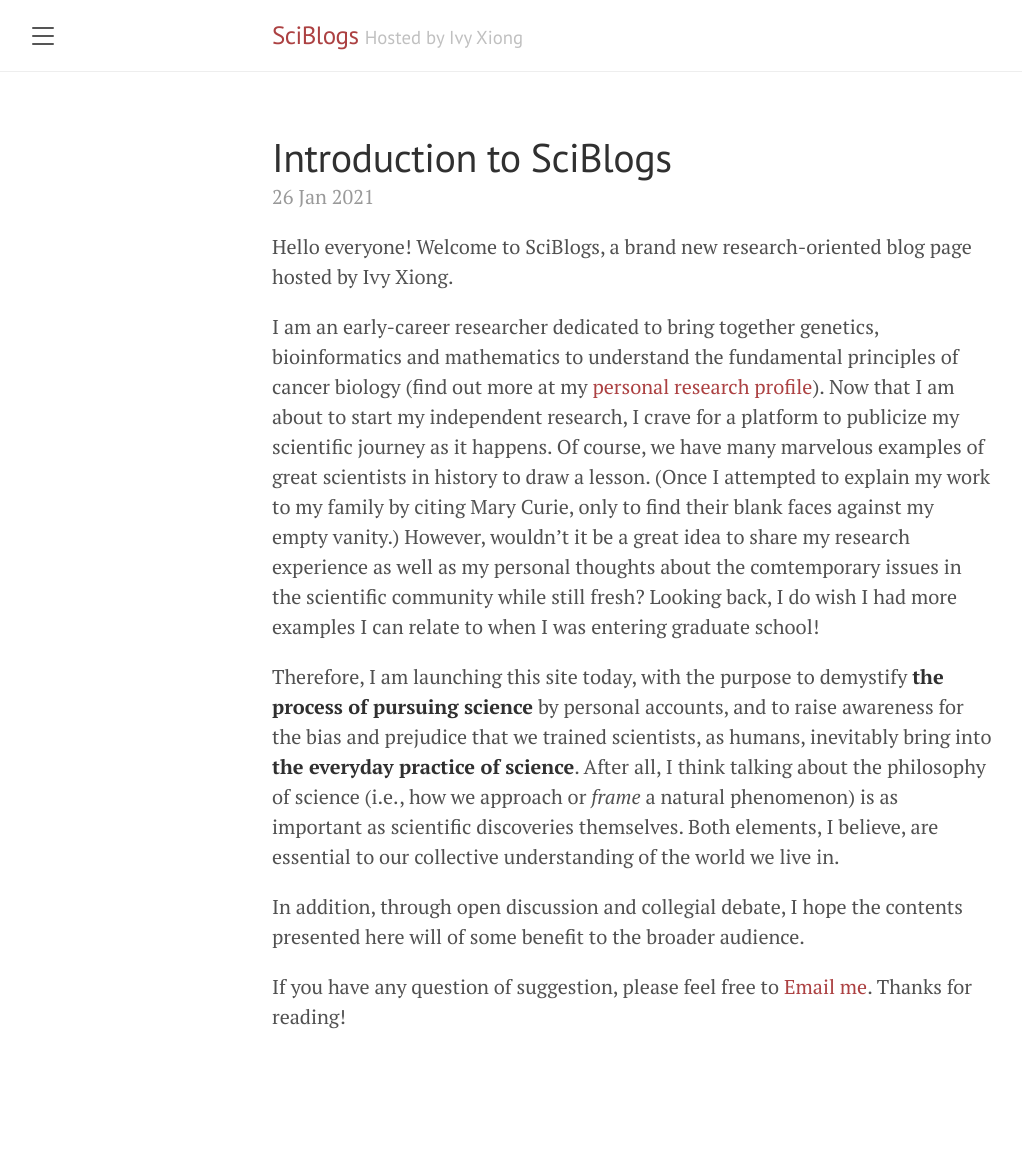
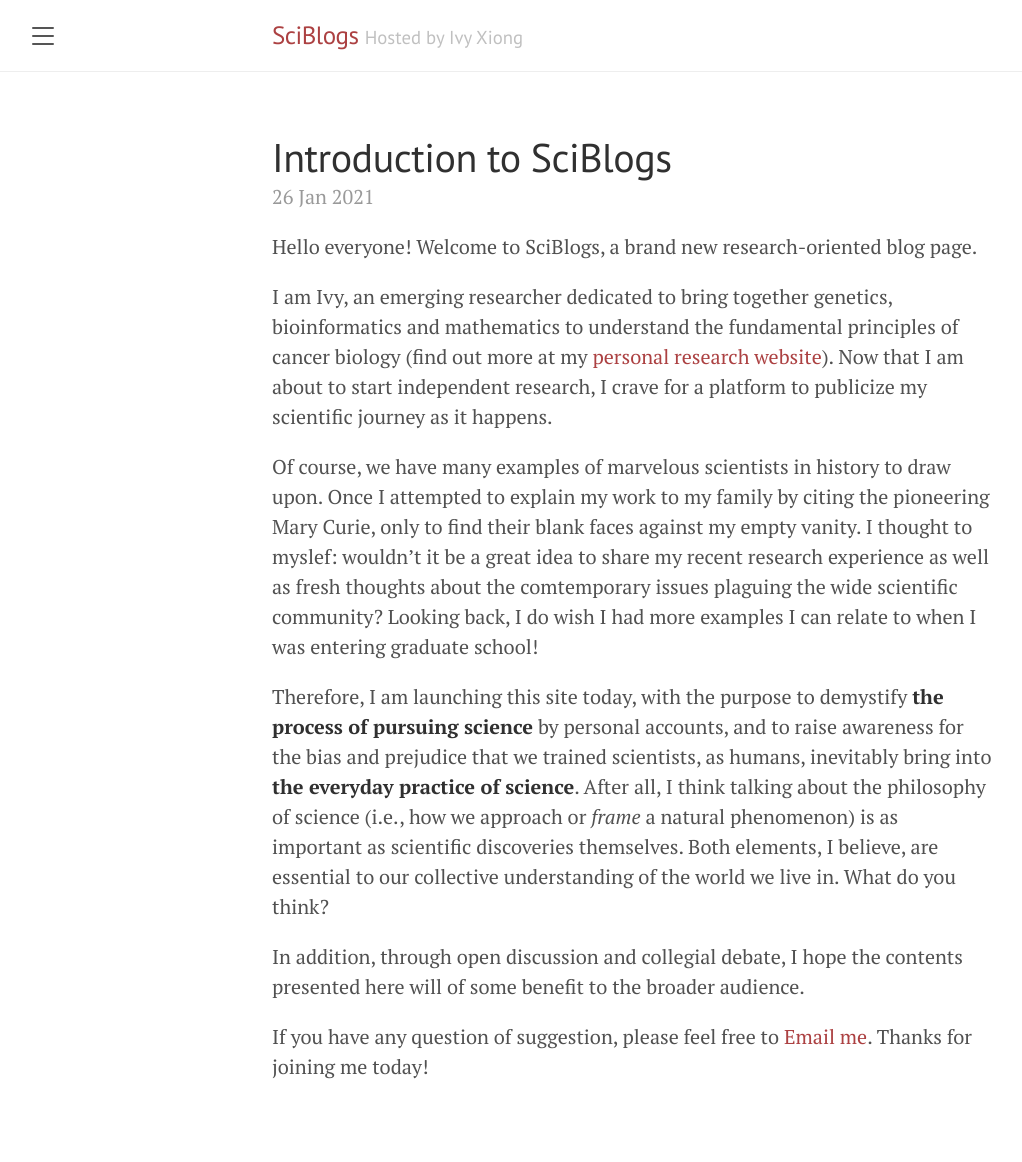
Before and after one commit to ivyxiong/SciBlogs, a Jekyll site: the page built from _posts/2021-01-26-introduction.md, in a window 1280 px wide. Shown: the whole page, without its empty margins (8-1030 px from the left). Built offline with Jekyll 4.4.1, drawn with Linux system fonts in a browser that asks for light colours; before the commit the page ends 1112 px from its top, so only the background shows below that.

Commit message:
Update 2021-01-26-introduction.md

```diff
--- a/_posts/2021-01-26-introduction.md
+++ b/_posts/2021-01-26-introduction.md
@@ -3,12 +3,14 @@ layout: post
 title: "Introduction to SciBlogs"
 ---
 
-Hello everyone! Welcome to SciBlogs, a brand new research-oriented blog page hosted by Ivy Xiong.
+Hello everyone! Welcome to SciBlogs, a brand new research-oriented blog page.
 
-I am an early-career researcher dedicated to bring together genetics, bioinformatics and mathematics to understand the fundamental principles of cancer biology (find out more at my [personal research profile](https://lingyunxiong.github.io)). Now that I am about to start my independent research, I crave for a platform to publicize my scientific journey as it happens. Of course, we have many marvelous examples of great scientists in history to draw a lesson. (Once I attempted to explain my work to my family by citing Mary Curie, only to find their blank faces against my empty vanity.) However, wouldn't it be a great idea to share my research experience as well as my personal thoughts about the comtemporary issues in the scientific community while still fresh? Looking back, I do wish I had more examples I can relate to when I was entering graduate school!
+I am Ivy, an emerging researcher dedicated to bring together genetics, bioinformatics and mathematics to understand the fundamental principles of cancer biology (find out more at my [personal research website](https://lingyunxiong.github.io)). Now that I am about to start independent research, I crave for a platform to publicize my scientific journey as it happens.
 
-Therefore, I am launching this site today, with the purpose to demystify **the process of pursuing science** by personal accounts, and to raise awareness for the bias and prejudice that we trained scientists, as humans, inevitably bring into **the everyday practice of science**. After all, I think talking about the philosophy of science (i.e., how we approach or *frame* a natural phenomenon) is as important as scientific discoveries themselves. Both elements, I believe, are essential to our collective understanding of the world we live in.
+Of course, we have many examples of marvelous scientists in history to draw upon. Once I attempted to explain my work to my family by citing the pioneering Mary Curie, only to find their blank faces against my empty vanity. I thought to myslef: wouldn't it be a great idea to share my recent research experience as well as fresh thoughts about the comtemporary issues plaguing the wide scientific community? Looking back, I do wish I had more examples I can relate to when I was entering graduate school!
+
+Therefore, I am launching this site today, with the purpose to demystify **the process of pursuing science** by personal accounts, and to raise awareness for the bias and prejudice that we trained scientists, as humans, inevitably bring into **the everyday practice of science**. After all, I think talking about the philosophy of science (i.e., how we approach or *frame* a natural phenomenon) is as important as scientific discoveries themselves. Both elements, I believe, are essential to our collective understanding of the world we live in. What do you think?
 
 In addition, through open discussion and collegial debate, I hope the contents presented here will of some benefit to the broader audience.
 
-If you have any question of suggestion, please feel free to [Email me](mailto:u3502943@connect.hku.hk). Thanks for reading!
+If you have any question of suggestion, please feel free to [Email me](mailto:u3502943@connect.hku.hk). Thanks for joining me today!
```
